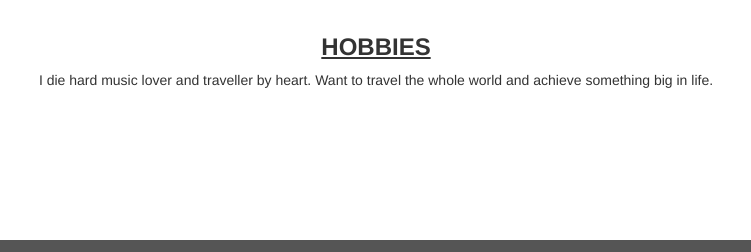
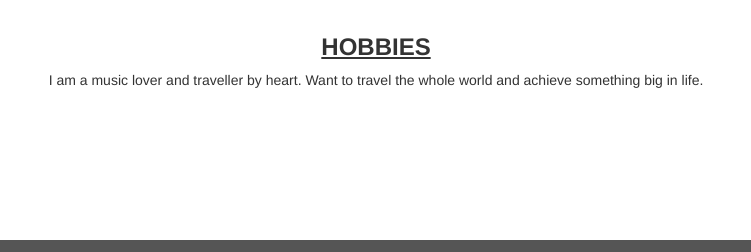
Before and after one commit to Vishakha96/Vishakha96.github.io, a plain HTML site: page hobbies.html in a window 1280 px wide. Shown: the part 875-1127 px from the top of the page, 264-1015 px from the left. Drawn offline with nearby package versions, Linux system fonts and the light colour scheme.

Commit message:
Add files via upload

```diff
--- a/hobbies.html
+++ b/hobbies.html
@@ -9,7 +9,7 @@
   <script src="https://ajax.googleapis.com/ajax/libs/jquery/3.1.1/jquery.min.js"></script>
   <script src="https://maxcdn.bootstrapcdn.com/bootstrap/3.3.7/js/bootstrap.min.js"></script>
   <link href="mystyle.css" rel="stylesheet" type="text/css" />
-  <link rel="icon" href="images.png" type="image/gif" sizes="16x16">
+  <link rel="icon" href="images.jpg" type="image/gif" sizes="16x16">
   <script src="https://use.fontawesome.com/dd926481d8.js"></script>
 </head>
 <body>
@@ -61,7 +61,7 @@
   <br>
 
   <h3><center><strong><u>HOBBIES</u></strong></h3>
-  <p><center> I die hard music lover and traveller by heart.
+  <p><center> I am a music lover and traveller by heart.
   Want to travel the whole world and achieve something big in life. </p><br>
   <br>
   <br>
```
